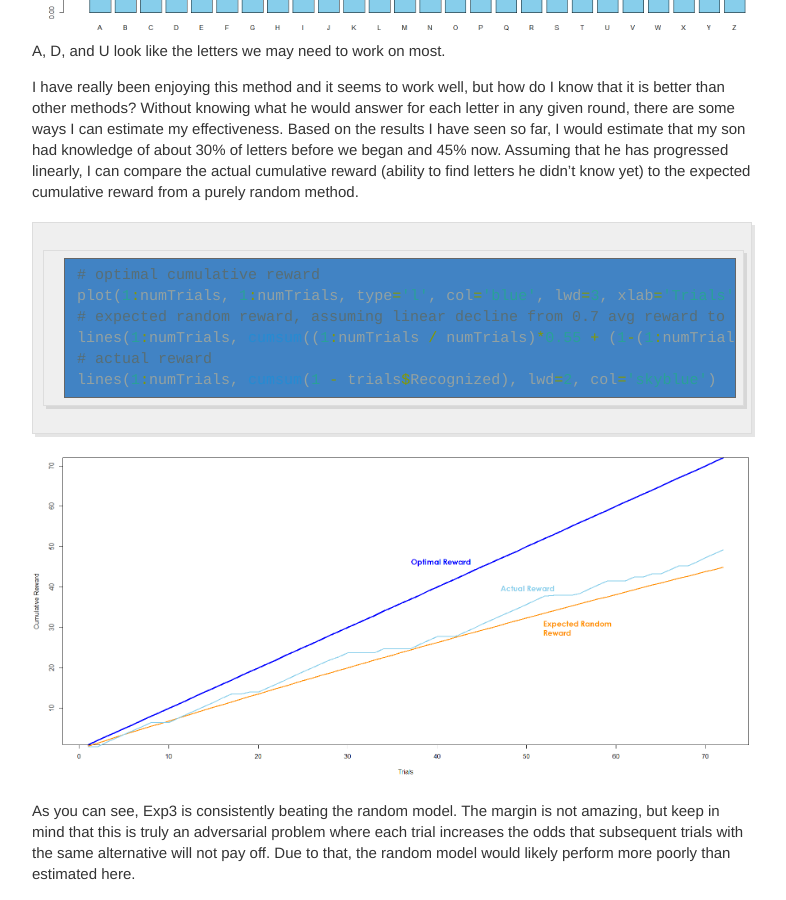
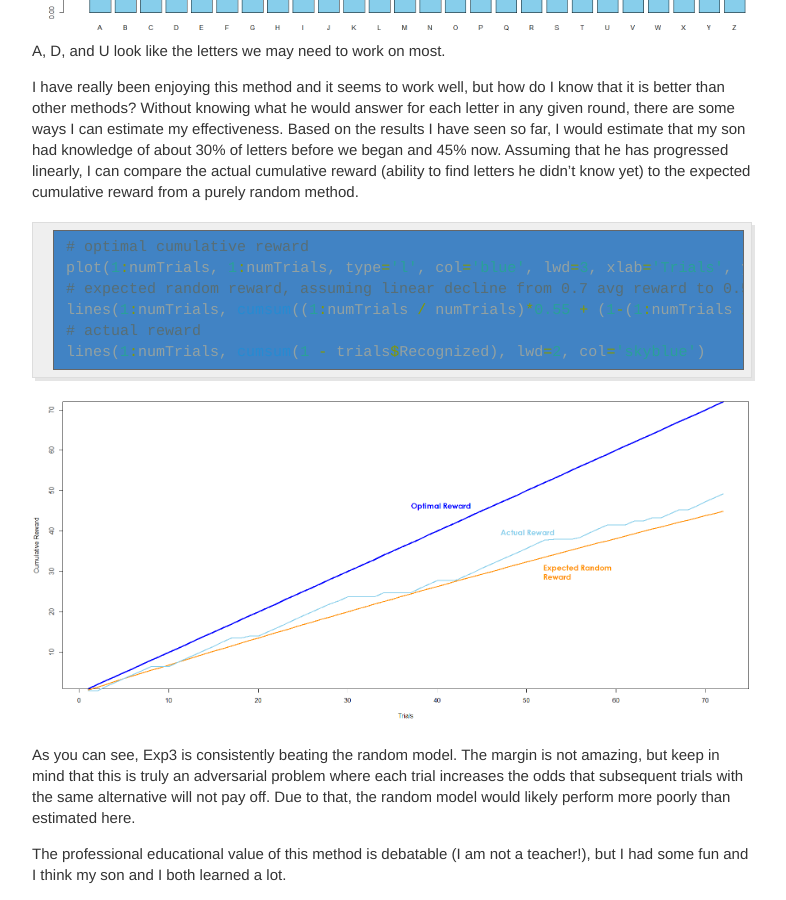
Before and after one commit to lafncow/lafncow.github.io, a Jekyll site: the page built from _posts/2015-12-8-A-is-for-Adversarial.md, in a window 1280 px wide and 900 px high, scrolled down 3035 px. Shown: the whole window, without its empty margins (248-1034 px from the left). Built offline with Jekyll 4.4.1, drawn with Linux system fonts in a browser that asks for light colours.

Commit message:
pygments test

```diff
--- a/_posts/2015-12-8-A-is-for-Adversarial.md
+++ b/_posts/2015-12-8-A-is-for-Adversarial.md
@@ -90,14 +90,14 @@
 
 I have really been enjoying this method and it seems to work well, but how do I know that it is better than other methods? Without knowing what he would answer for each letter in any given round, there are some ways I can estimate my effectiveness. Based on the results I have seen so far, I would estimate that my son had knowledge of about 30% of letters before we began and 45% now. Assuming that he has progressed linearly, I can compare the actual cumulative reward (ability to find letters he didn't know yet) to the expected cumulative reward from a purely random method.
 
-~~~r
+{% highlight r %}
 # optimal cumulative reward
 plot(1:numTrials, 1:numTrials, type='l', col='blue', lwd=3, xlab='Trials', ylab='Cumulative Reward')
 # expected random reward, assuming linear decline from 0.7 avg reward to 0.55
 lines(1:numTrials, cumsum((1:numTrials / numTrials)*0.55 + (1-(1:numTrials / numTrials))*0.7), lwd=2, col='darkorange')
 # actual reward
 lines(1:numTrials, cumsum(1 - trials$Recognized), lwd=2, col='skyblue')
-~~~
+{% endhighlight %}
 
 ![Bandit Cumulative Reward]({{ site.url }}/images/cumulativeReward.png)
 
```
